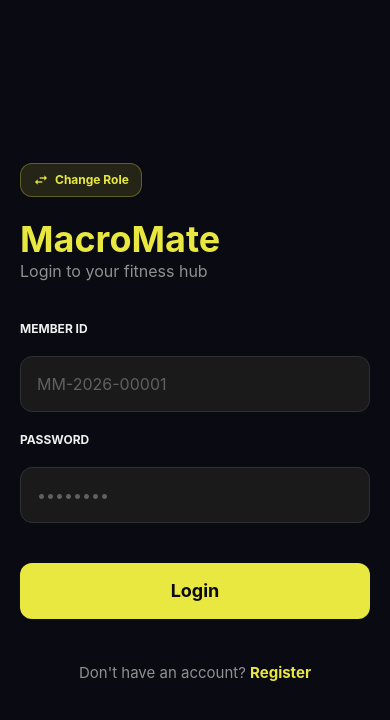
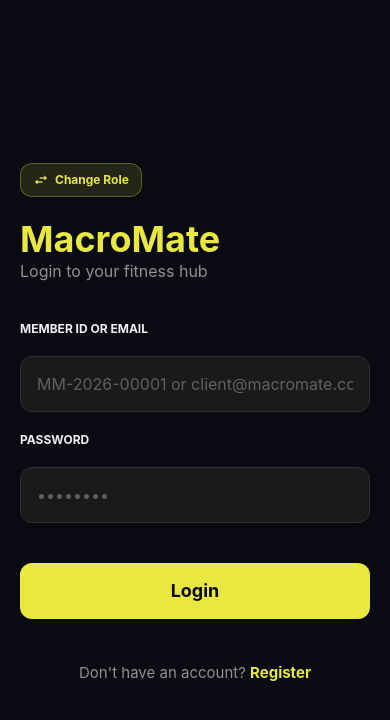
Before and after one commit to Logic-Point-Infotech/Gym-Saas, a React Native app: screen / in a window 390 px wide. Both pictures are taken after a click on the element 195 px from the left and 361 px from the top of the page. Shown: the top 720 px of the page. Built offline with nearby package versions, Linux system fonts and the light colour scheme.

Commit message:
Update standalone release APK with live cloud API URL and auto-redirect on 401

```diff
--- a/src/screens/LoginScreen.js
+++ b/src/screens/LoginScreen.js
@@ -24,15 +24,9 @@ const LoginScreen = ({ navigation }) => {
   const [error, setError] = useState('');
 
   const handleLogin = async () => {
-    const cleanId = memberId.trim().toUpperCase();
+    const cleanId = memberId.trim();
     if (!cleanId || !password) {
       setError('Please fill in all fields');
-      return;
-    }
-
-    const memberIdRegex = /^MM-\d{4}-[A-Z0-9]{5}$/i;
-    if (!memberIdRegex.test(cleanId)) {
-      setError('Invalid Member ID format (MM-YYYY-XXXXX)');
       return;
     }
 
@@ -65,14 +59,14 @@ const LoginScreen = ({ navigation }) => {
         <Text style={[styles.subHeader, { color: theme.textSecondary }]}>Login to your fitness hub</Text>
 
         <View style={styles.form}>
-          <Text style={[styles.label, { color: theme.heading }]}>Member ID</Text>
+          <Text style={[styles.label, { color: theme.heading }]}>Member ID or Email</Text>
           <TextInput
             style={[styles.input, { backgroundColor: theme.surface, borderColor: theme.border, color: theme.textPrimary }]}
-            placeholder="MM-2026-00001"
+            placeholder="MM-2026-00001 or client@macromate.com"
             placeholderTextColor={theme.muted}
             value={memberId}
             onChangeText={setMemberId}
-            autoCapitalize="characters"
+            autoCapitalize="none"
           />
 
           <Text style={[styles.label, { color: theme.heading }]}>Password</Text>
```
